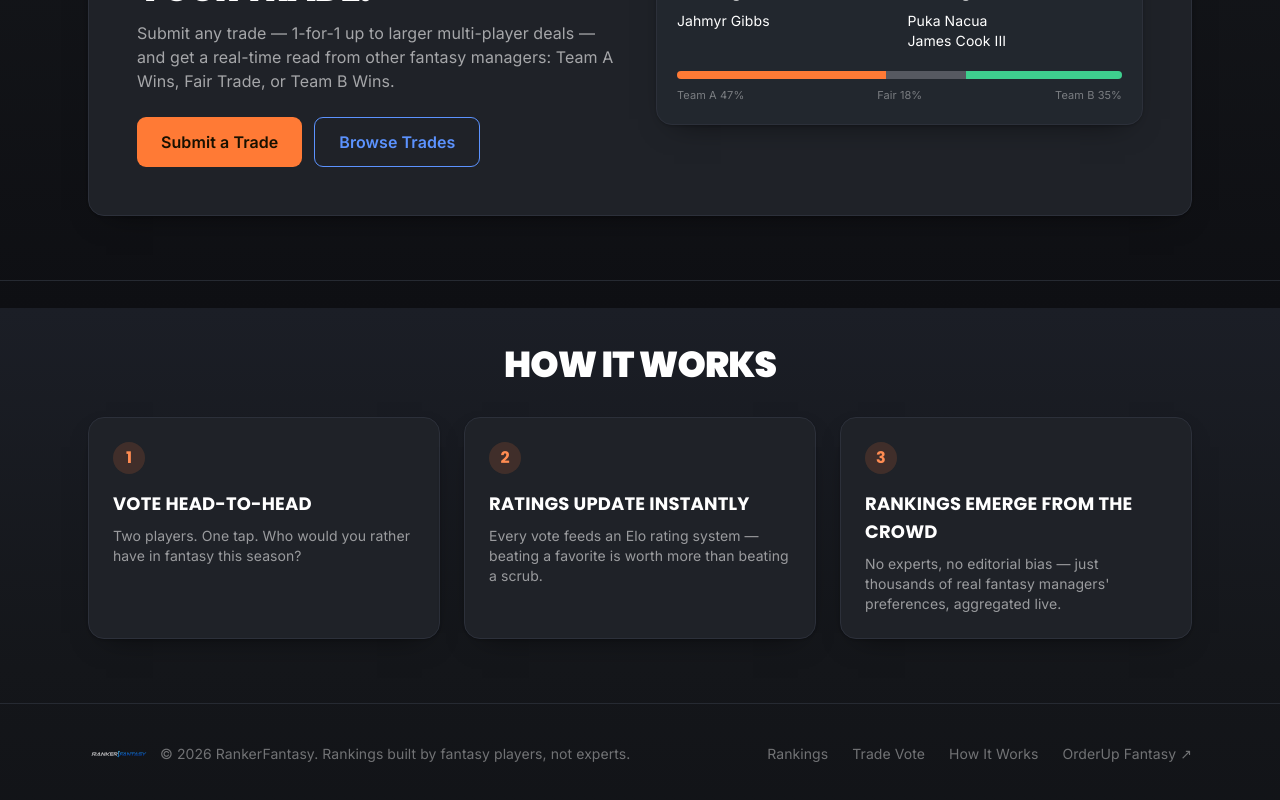
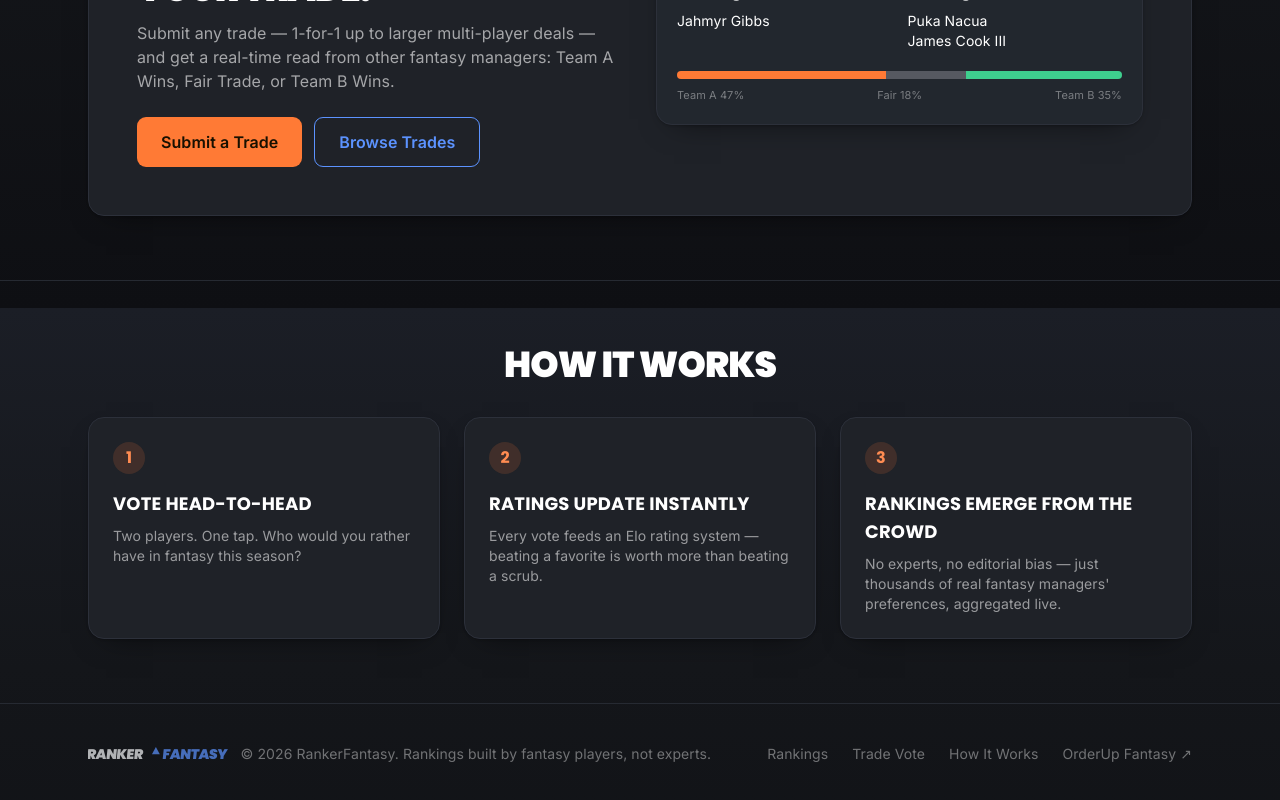
Before and after one commit to mfitzclarence-oss/rankerfantasy, a Next.js app: page / in a window 1280 px wide. Shown: the part 2092-2892 px from the top of the page. Built offline with nearby package versions, Linux system fonts and the light colour scheme; no server answers; the database is empty.

Commit message:
Update layout.tsx

```diff
--- a/app/layout.tsx
+++ b/app/layout.tsx
@@ -1,10 +1,10 @@
 import type { Metadata } from 'next';
-import Image from 'next/image';
 import { Inter, Poppins } from 'next/font/google';
 import './globals.css';
 import { Nav } from '@/components/Nav';
 import { BottomNav } from '@/components/BottomNav';
 import { Analytics } from '@/components/Analytics';
+import { LogoWordmark } from '@/components/LogoWordmark';
 
 const inter = Inter({
   subsets: ['latin'],
@@ -65,7 +65,7 @@ function Footer() {
     <footer className="hidden border-t border-ink-800 py-10 md:block">
       <div className="mx-auto flex max-w-6xl flex-col gap-4 px-6 text-sm text-white/40 sm:flex-row sm:items-center sm:justify-between">
         <div className="flex items-center gap-3">
-          <Image src="/logo-wordmark.png" alt="RankerFantasy" width={900} height={300} className="h-5 w-auto opacity-70" />
+          <LogoWordmark className="h-5 w-auto opacity-70" />
           <p>&copy; {new Date().getFullYear()} RankerFantasy. Rankings built by fantasy players, not experts.</p>
         </div>
         <div className="flex gap-6">
```
